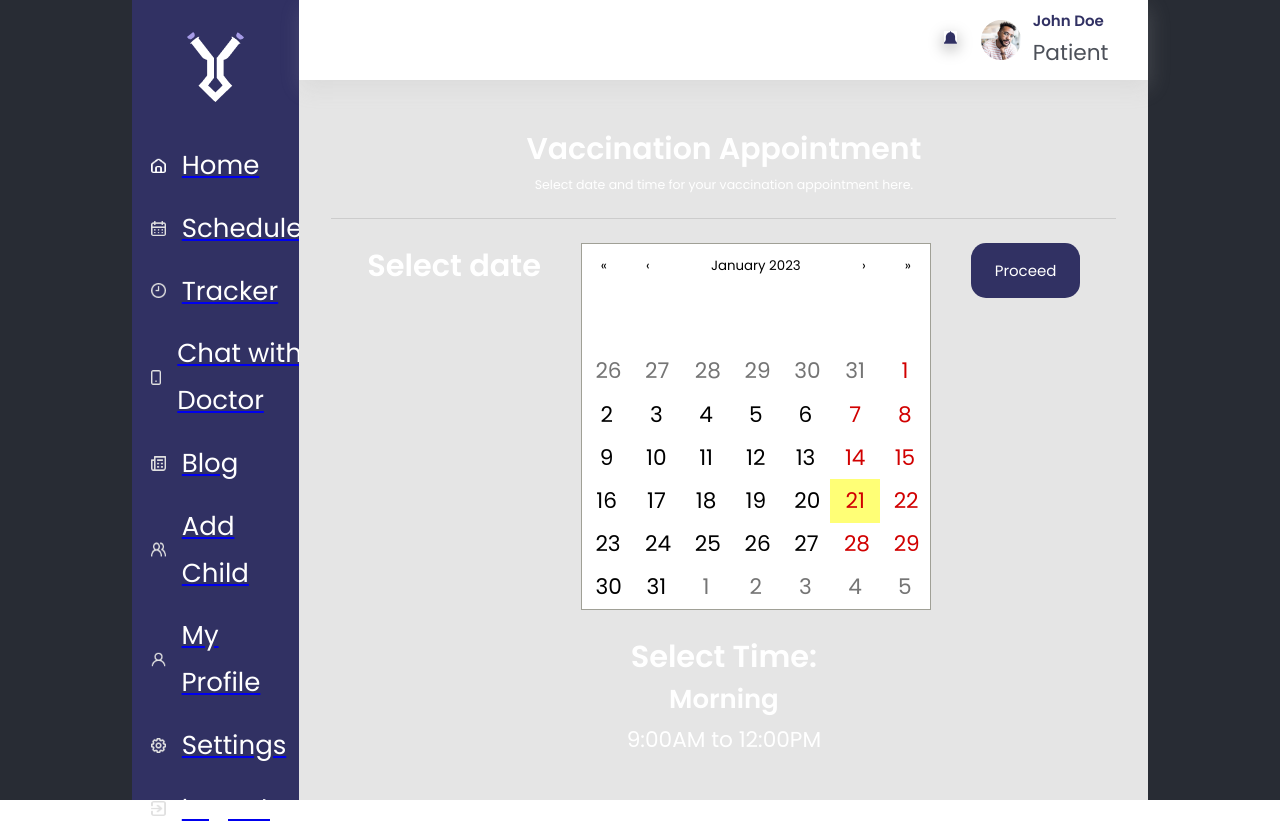
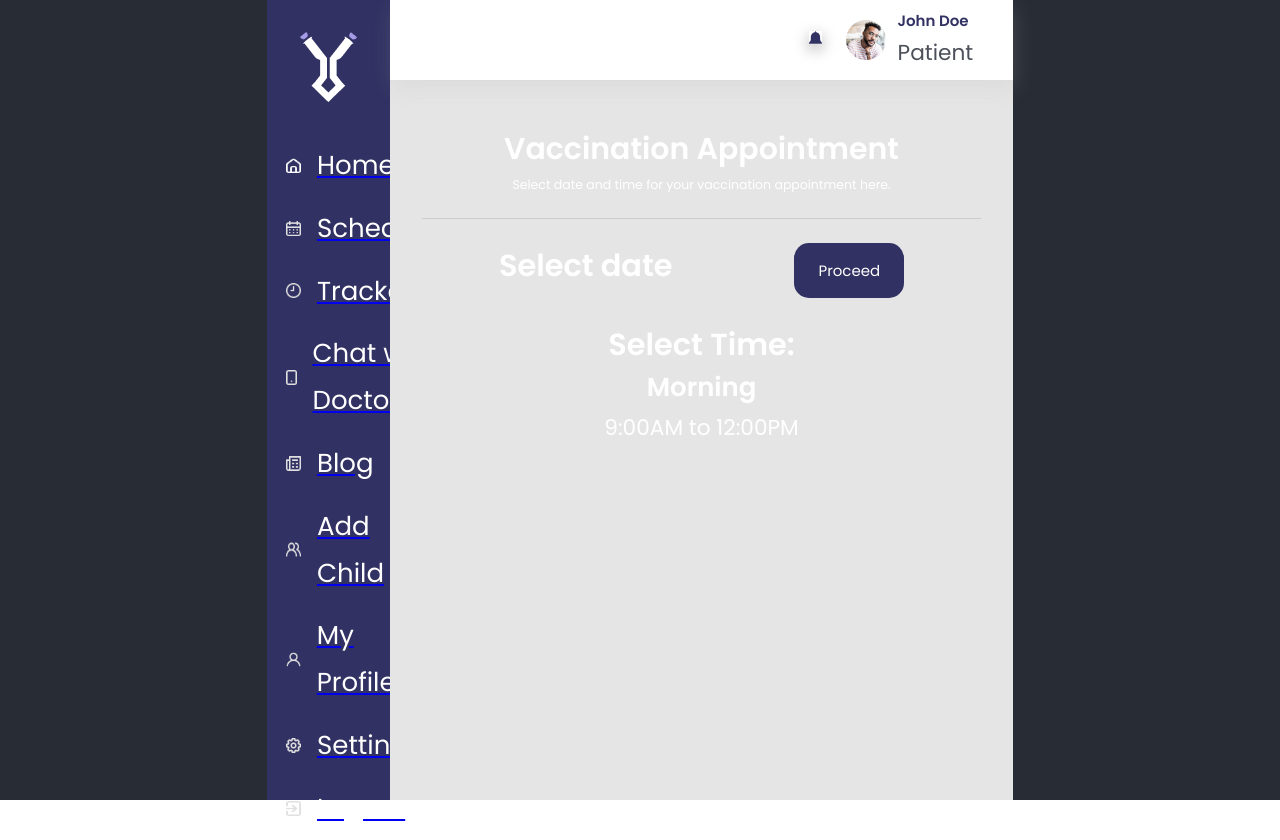
Before and after one commit to BanksMustapha7/antigen, a React (Create React App) app: page /Dashboard/vaccination_appointment in a window 1280 px wide. Built offline with nearby package versions, Linux system fonts and the light colour scheme; no server answers.

Commit message:
Update Book.jsx

```diff
--- a/src/Pages/Dashboard/Schedule/vacapp/Book.jsx
+++ b/src/Pages/Dashboard/Schedule/vacapp/Book.jsx
@@ -1,8 +1,7 @@
 import React from "react";
 import "./book.css";
 import { Link } from "react-router-dom";
-import { Calendar } from "react-calendar";
-import "react-calendar/dist/Calendar.css";
+
 function Book() {
   return (
     <div className="book">
@@ -16,7 +15,7 @@ function Book() {
       <div className="book_body">
         <div className="date">
           <h3>Select date</h3>
-          <Calendar />
+
           <button className="button">
             <Link
               to="/dashboard/appointment_details"
```
